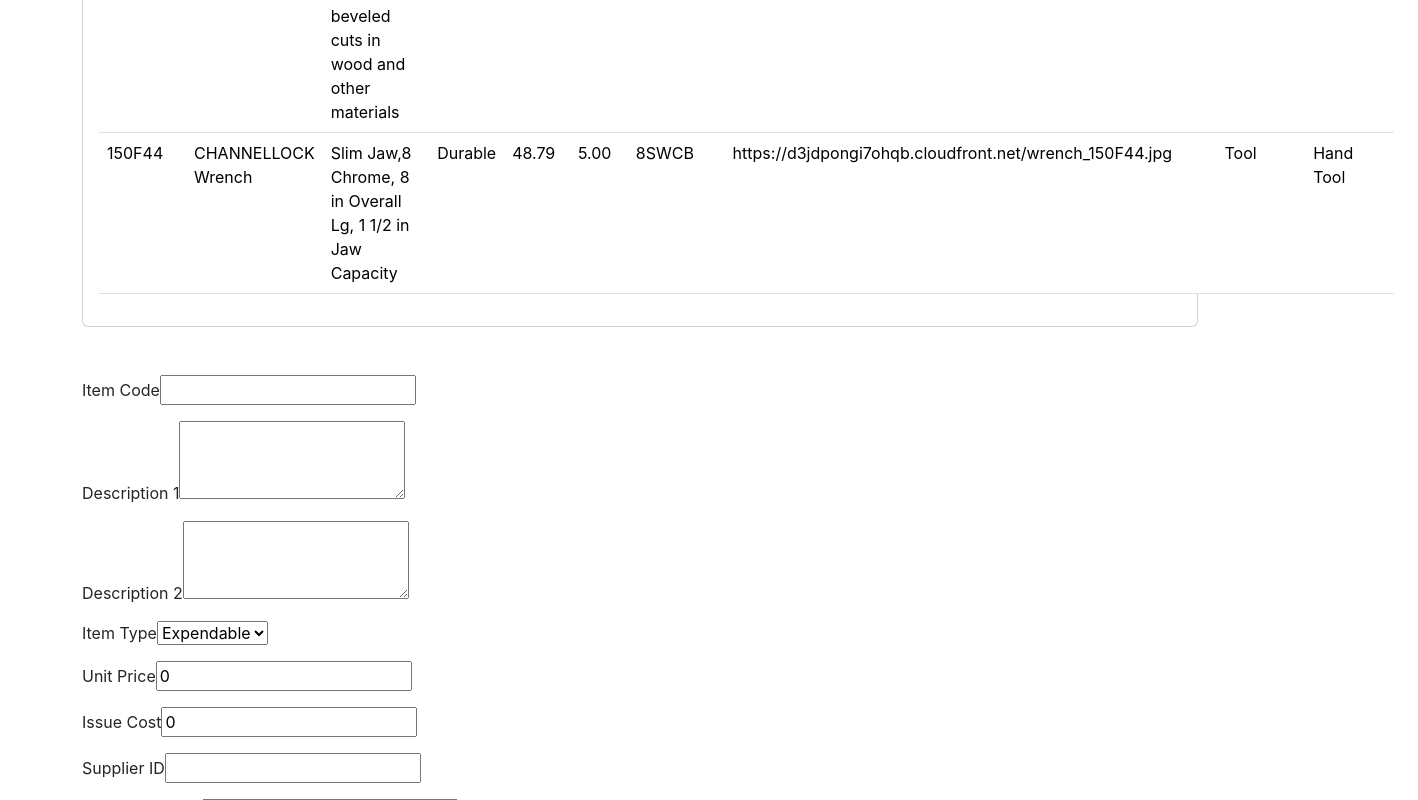
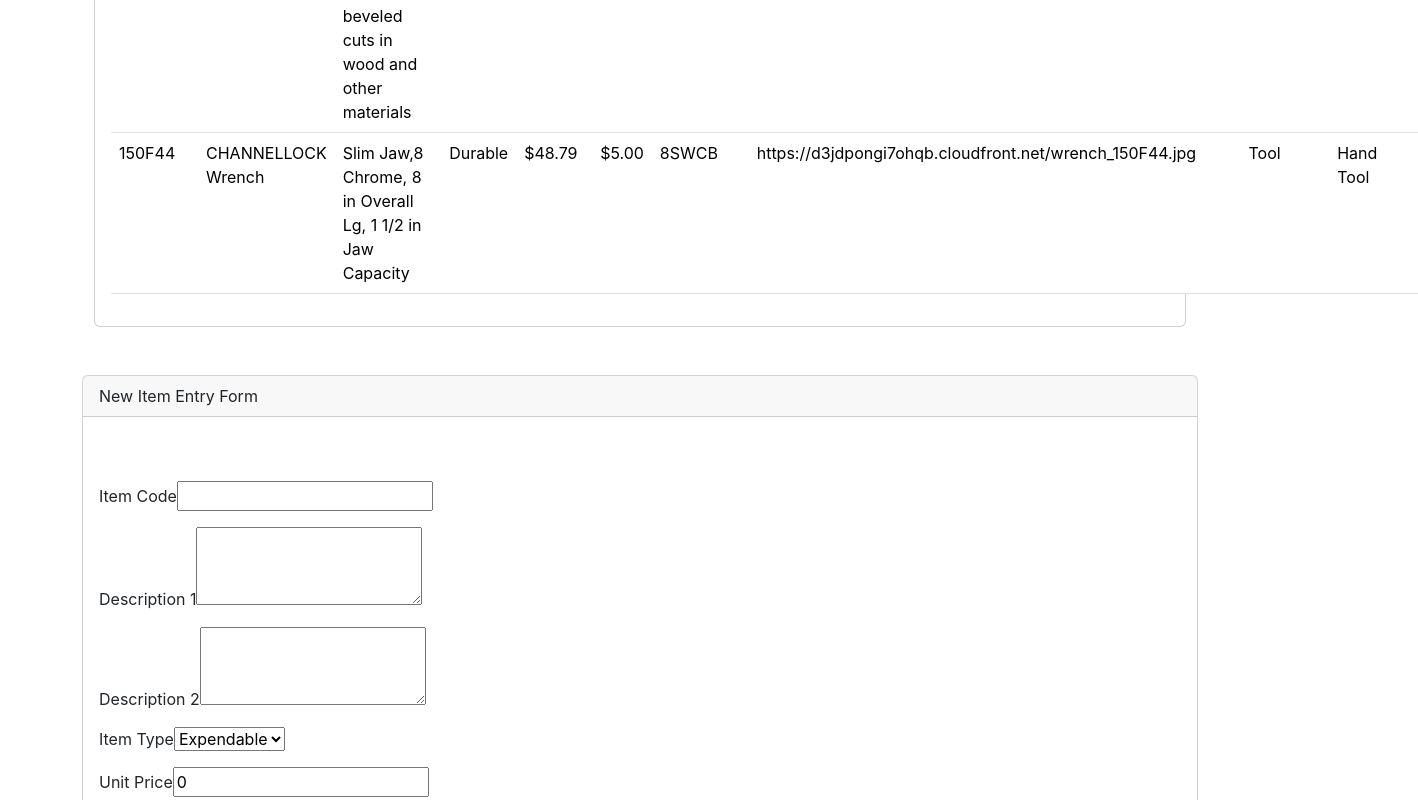
Before and after one commit to Yamako123456/tool-room-app, a React (Create React App) app: page / in a window 1280 px wide. Shown: the part 720-1520 px from the top of the page, 1418 px wide, since content can reach past the window. Built offline with nearby package versions, Linux system fonts and the light colour scheme.

Commit message:
added Intl.NumberFormat currency formatter for issueCost and unitPrice display

```diff
--- a/src/components/ItemModuleComponent.js
+++ b/src/components/ItemModuleComponent.js
@@ -75,9 +75,18 @@ function ItemModuleComponent() {
     }
 
     return(
-        <div>
+        <div className='mt-5 container'>
+
             <ItemTableSection items={items}/>
-            <NewItemForm addItem={addItem} />
+
+            <div className='card mt-5'>
+                <div className='card-header'>
+                    New Item Entry Form
+                </div>
+                <div className='card-body'>
+                    <NewItemForm addItem={addItem} />
+                </div>
+            </div>
         </div>
 
     )
--- a/src/components/ItemRowItem.js
+++ b/src/components/ItemRowItem.js
@@ -1,12 +1,18 @@
 function ItemRowItem(props) {
+
+    const usDollarFormatter = new Intl.NumberFormat('en-US', {
+        style: 'currency',
+        currency: 'USD'
+    });
+
     return (
         <tr>
             <td>{props.item.code}</td>
             <td>{props.item.description1}</td>
             <td>{props.item.description2}</td>
             <td>{props.item.itemType}</td>
-            <td>{props.item.unitPrice}</td>
-            <td>{props.item.issueCost}</td>
+            <td>{usDollarFormatter.format(props.item.unitPrice)}</td>
+            <td>{usDollarFormatter.format(props.item.issueCost)}</td>
             <td>{props.item.suppierId}</td>
             <td>{props.item.itemImage}</td>
             <td>{props.item.cateory}</td>
--- a/src/components/ItemTableSection.js
+++ b/src/components/ItemTableSection.js
@@ -1,6 +1,7 @@
 import ItemRowItem from "./ItemRowItem"
 
 function ItemTableSection(props) {
+
     return(
         <div>
             <div className="container mt-5">
--- a/src/components/NewItemForm.js
+++ b/src/components/NewItemForm.js
@@ -38,11 +38,16 @@ function NewItemForm(props) {
     const [subCategory, setSubCategory] = useState('');
 
     const submitItem = () => {
-
-        if ( code !== '' &&
+        const regex = '/^\d*\.?\d*$/';
+        const usDollarFormatter = new Intl.NumberFormat('en-US', {
+            style: 'currency',
+            currence: 'USD'
+        });
+         if (
+        // /^ \d*\.?\d{0, 2} $/.test(unitPrice) &&
+            regex.test(unitPrice) &&
+            code !== '' &&
             description1 !== '' &&
-            unitPrice!== '' &&
-            issueCost !== '' &&
             suppierId !== '' &&
             itemImage !== ''
         ){
@@ -77,7 +82,7 @@ function NewItemForm(props) {
     }
 
     return (
-        <div className='container mt-5 mb-3'>
+        <div className='mt-5'>
             <form>
                 <div className='mb-3'>
                     <label className='form label'>Item Code</label>
@@ -116,14 +121,14 @@ function NewItemForm(props) {
                 </div>
                 <div className='mb-3'>
                     <label className='form label'>Unit Price</label>
-                    <input className='form control' type='text'
+                    <input className='form control' type='number'
                         value={unitPrice}
                         onChange={(event) => setUnitPrice(event.target.value)}
                     ></input>
                 </div>
                 <div className='mb-3'>
                     <label className='form label'>Issue Cost</label>
-                    <input className='form control' type='text'
+                    <input className='form control' type='number'
                         value={issueCost}
                         onChange={(event) => setIssueCost(event.target.value)}
                     ></input>
```
